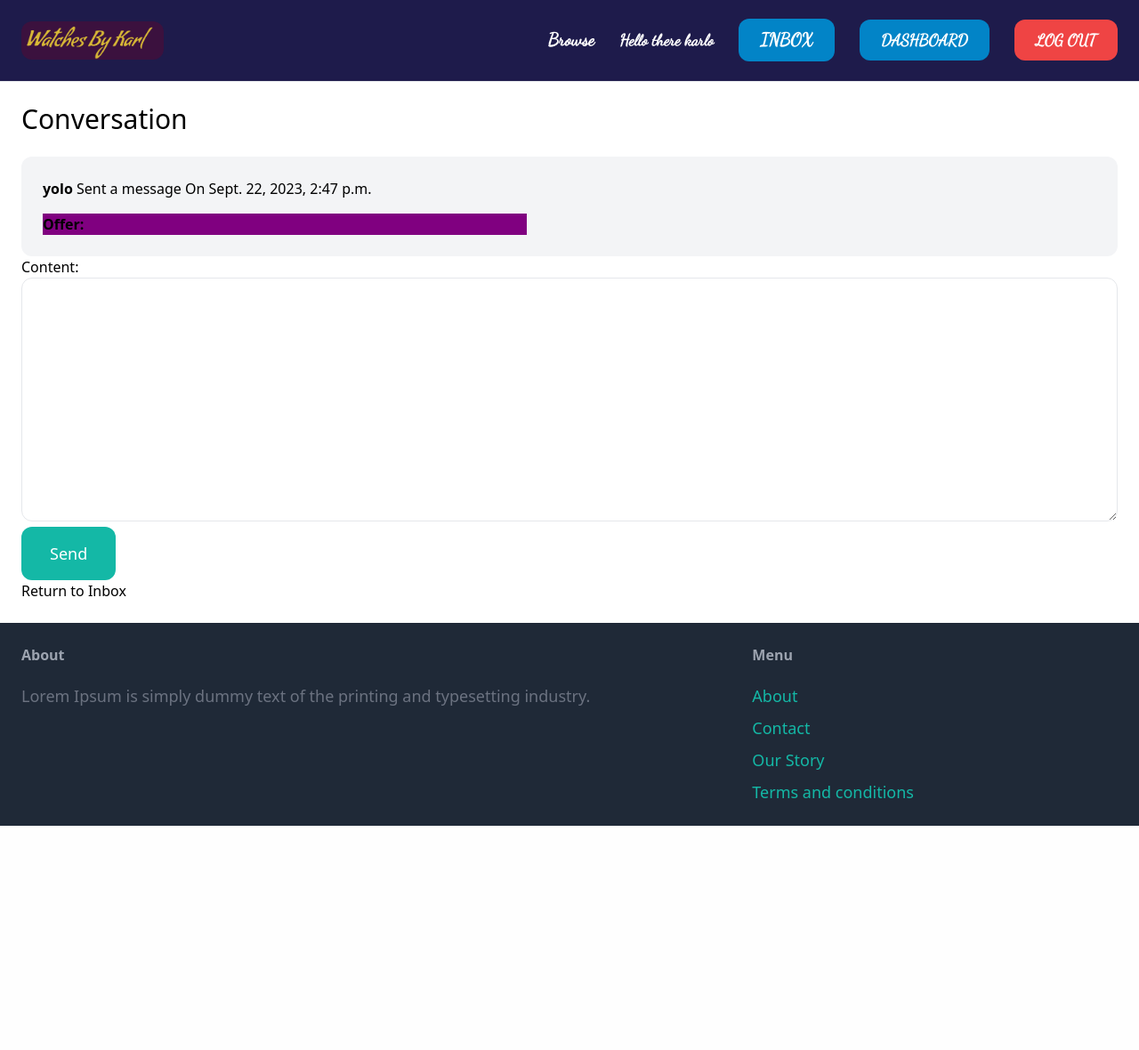
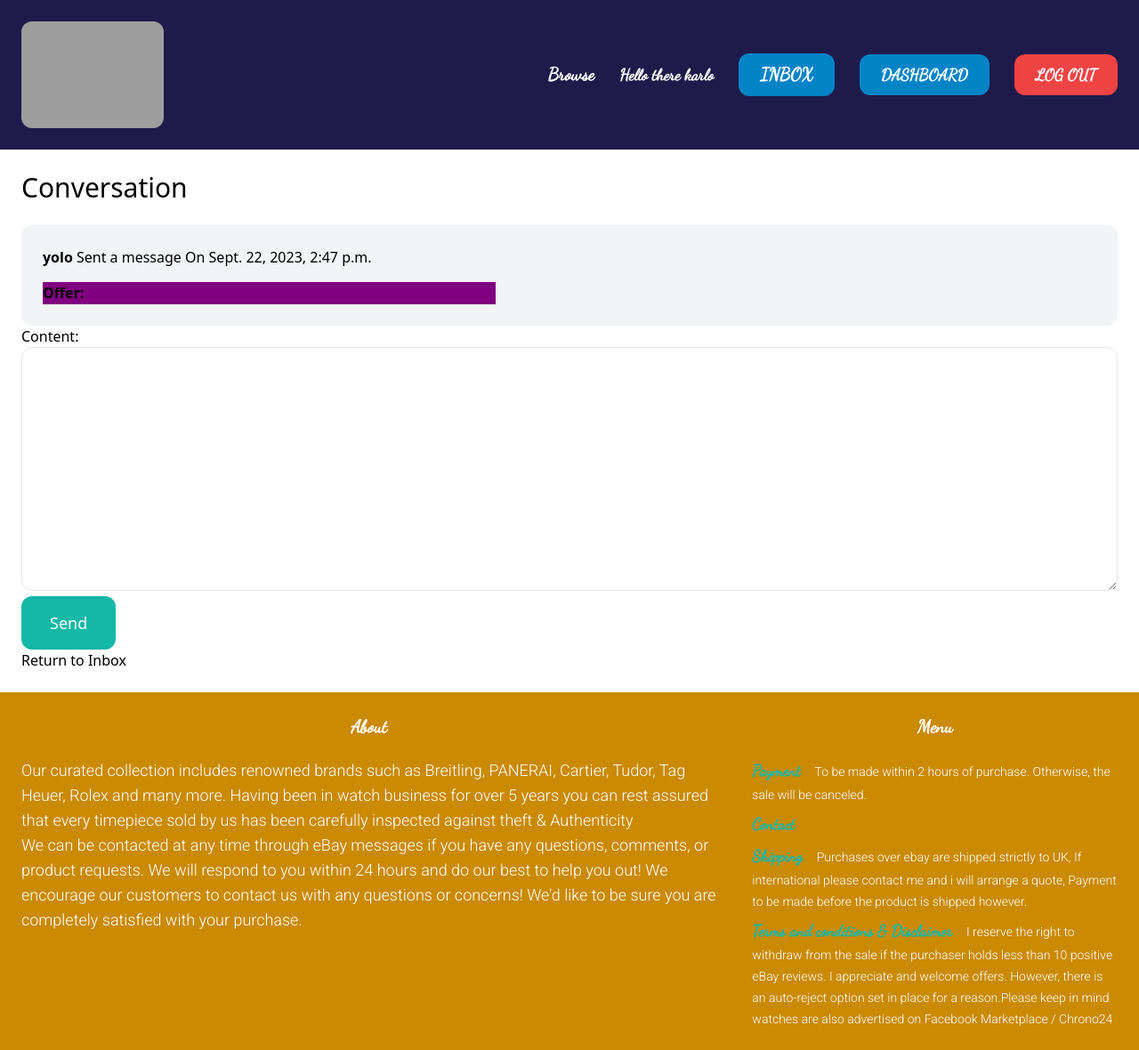
Before and after one commit to Karlox01/Watchsite, a Django app: page /inbox/17/ in a window 1280 px wide. Shown: the whole page at 89% size. Before the commit the page ends 928 px from the top, so only its background shows below. Run offline with Django 4.2, Linux system fonts and the light colour scheme; a user stored in the database is signed in; data comes from the database, SQL or seed files in the repository; both versions use the stored data as it was after the commit; some libraries are stand-ins or nearby versions; grey boxes are pictures that could not be loaded.

Commit message:
completed with the footer and nav bar i will now focus on the index page and the watches, I am still thinking if i should implement the like stystem against the watches atm

```diff
--- a/static/css/style.css
+++ b/static/css/style.css
@@ -12,3 +12,7 @@
     font-size: 20px;
     font-weight: bold;
 }
+
+span {
+    font-family: Roboto, san-serif;
+}
--- a/watchapp/templates/core/base.html
+++ b/watchapp/templates/core/base.html
@@ -19,22 +19,29 @@
 
     <nav class="py-6 flex justify-between items-center border-b border-gray-200 px-4 lg:px-6 py-2.5 bg-indigo-950">
         <a href="/">
-            <img src="{{ MEDIA_URL }}item_images/cover.png" class="mr-8 h-15 w-20 sm:h-15 sm:w-40 rounded-xl" alt="Your Project Logo" />
+            <img src="https://i.ibb.co/Vjcpfct/cover.png" class="mr-8 h-15 w-20 sm:h-15 sm:w-40 rounded-xl"
+                alt="Your Project Logo" />
         </a>
 
         <div class="space-x-6">
-            <a href="{% url 'watches:items' %}" class="text-xl rounded-lg cursive text-white hover:text-teal-700">Browse</a>
+            <a href="{% url 'watches:items' %}"
+                class="text-xl rounded-lg cursive text-white hover:text-teal-700">Browse</a>
 
             {% if request.user.is_authenticated %}
             <span class="text-lg rounded-lg cursive text-white">Hello there {{ request.user.username }}</span>
-            <a href="{% url 'conversation:inbox' %}" class="px-6 py-3 rounded-lg bg-sky-600 text-white rounded-xl hover:bg-teal-700 cursive">INBOX</a>
-            <a href="#" class="px-6 py-3 text-lg  rounded-lg bg-sky-600 text-white rounded-xl hover:bg-teal-700 cursive">DASHBOARD</a>
-            <a href="{% url 'watchapp:logout' %}" class="px-6 py-3 text-lg bg-red-500 text-white rounded-xl hover:bg-red-700  cursive">LOG OUT</a>
+            <a href="{% url 'conversation:inbox' %}"
+                class="px-6 py-3 rounded-lg bg-sky-600 text-white rounded-xl hover:bg-teal-700 cursive">INBOX</a>
+            <a href="#"
+                class="px-6 py-3 text-lg  rounded-lg bg-sky-600 text-white rounded-xl hover:bg-teal-700 cursive">DASHBOARD</a>
+            <a href="{% url 'watchapp:logout' %}"
+                class="px-6 py-3 text-lg bg-red-500 text-white rounded-xl hover:bg-red-700 cursive">LOG OUT</a>
             {% else %}
 
-            <a href="{% url 'watchapp:signup' %}" class="px-6 py-3 text-lg  rounded-lg bg-sky-600 text-white rounded-xl hover:bg-teal-700 cursive">Sign
+            <a href="{% url 'watchapp:signup' %}"
+                class="px-6 py-3 text-lg  rounded-lg bg-sky-600 text-white rounded-xl hover:bg-teal-700 cursive">Sign
                 up</a>
-            <a href="{% url 'watchapp:login' %}" class="px-6 py-3 text-lg bg-indigo-700 text-white rounded-xl hover:bg-teal-700 cursive">Sign
+            <a href="{% url 'watchapp:login' %}"
+                class="px-6 py-3 text-lg bg-indigo-700 text-white rounded-xl hover:bg-teal-700 cursive">Sign
                 in</a>
             {% endif %}
         </div>
@@ -46,20 +53,42 @@
 
     </div>
 
-    <footer class="py-6 px-6 flex justify-between bg-gray-800">
+    <footer class="py-6 px-6 flex justify-between bg-yellow-600 bottom-0 border-gray-200 inset-x-0">
         <div class="w-2/3 pr-10">
-            <h3 class="mb-5 font-semibold text-gray-400">About</h3>
-            <p class="text-lg text-gray-500">Lorem Ipsum is simply dummy text of the printing and typesetting industry.
-            </p>
+            <h3 class="mb-5 font-semibold cursive text-center text-white">About</h3>
+            <span class="text-lg text-white text-semibold">
+                Our curated collection includes renowned brands such as Breitling, PANERAI, Cartier, Tudor, Tag Heuer, Rolex and many more.
+                Having been in watch business for over 5 years you can rest assured that every timepiece sold by us has been carefully inspected against theft & Authenticity
+                <br>
+                We can be contacted at any time through eBay messages if you have any
+                questions, comments, or product requests. We will respond to you within 24 hours and do our best to help
+                you out! We encourage our customers to contact us with any questions or concerns! We'd like to be sure
+                you are completely satisfied with your purchase.
+
+
+
+            </span>
         </div>
         <div class="w-1/3">
-            <h3 class="mb-5 font-semibold text-gray-400">Menu</h3>
+            <h3 class="mb-5 font-semibold text-white cursive text-center">Menu</h3>
 
             <ul class="space-y-2">
-                <li><a href="#" class="text-lg text-teal-500 hover:text-teal-700">About</a></li>
-                <li><a href="{% url 'watchapp:contact' %}" class="text-lg text-teal-500 hover:text-teal-700">Contact</a></li>
-                <li><a href="#" class="text-lg text-teal-500 hover:text-teal-700">Our Story</a></li>
-                <li><a href="#" class="text-lg text-teal-500 hover:text-teal-700">Terms and conditions</a></li>
+                <li><a href="#" class="text-lg text-teal-500 hover:text-teal-700 cursive mr-4">Payment</a><span
+                        class="text-right text-white text-sm">To be made within 2 hours of purchase. Otherwise, the sale
+                        will be canceled.</span></li>
+                <li><a href="{% url 'watchapp:contact' %}"
+                        class="text-lg text-teal-500 hover:text-teal-700 cursive">Contact</a></li>
+                <li><a href="#" class="text-lg text-teal-500 hover:text-teal-700 cursive mr-4">Shipping</a><span
+                        class="text-right text-white text-sm">Purchases over ebay are shipped strictly to UK, If
+                        international please contact me and i will arrange a quote, Payment to be made before the
+                        product is shipped however.</span></li>
+                <li><a href="#" class="text-lg text-teal-500 hover:text-teal-700 cursive mr-4">Terms and conditions &
+                        Disclaimer</a><span class="text-white text-sm">I reserve the right to withdraw from the sale if
+                        the purchaser holds less
+                        than 10 positive eBay reviews.
+                        I appreciate and welcome offers. However, there is an auto-reject option set in place for a
+                        reason.Please keep in mind watches are also advertised on Facebook Marketplace / Chrono24</span>
+                </li>
             </ul>
         </div>
     </footer>
--- a/watchsite/settings.py
+++ b/watchsite/settings.py
@@ -29,7 +29,8 @@ DEBUG = True
 
 
 CSRF_TRUSTED_ORIGINS=['https://8000-karlox01-watchsite-8le5s951j2c.ws-eu104.gitpod.io']
-ALLOWED_HOSTS = ['localhost', '8000-karlox01-watchsite-8le5s951j2c.ws-eu104.gitpod.io', 'https://8000-karlox01-watchsite-8le5s951j2c.ws-eu104.gitpod.io']
+ALLOWED_HOSTS = ['localhost', '8000-karlox01-watchsite-8le5s951j2c.ws-eu104.gitpod.io']
+
 
 LOGIN_URL = '/login/'
 LOGIN_REDIRECT_URL = '/'
```
Also changed, not shown: db.sqlite3.
